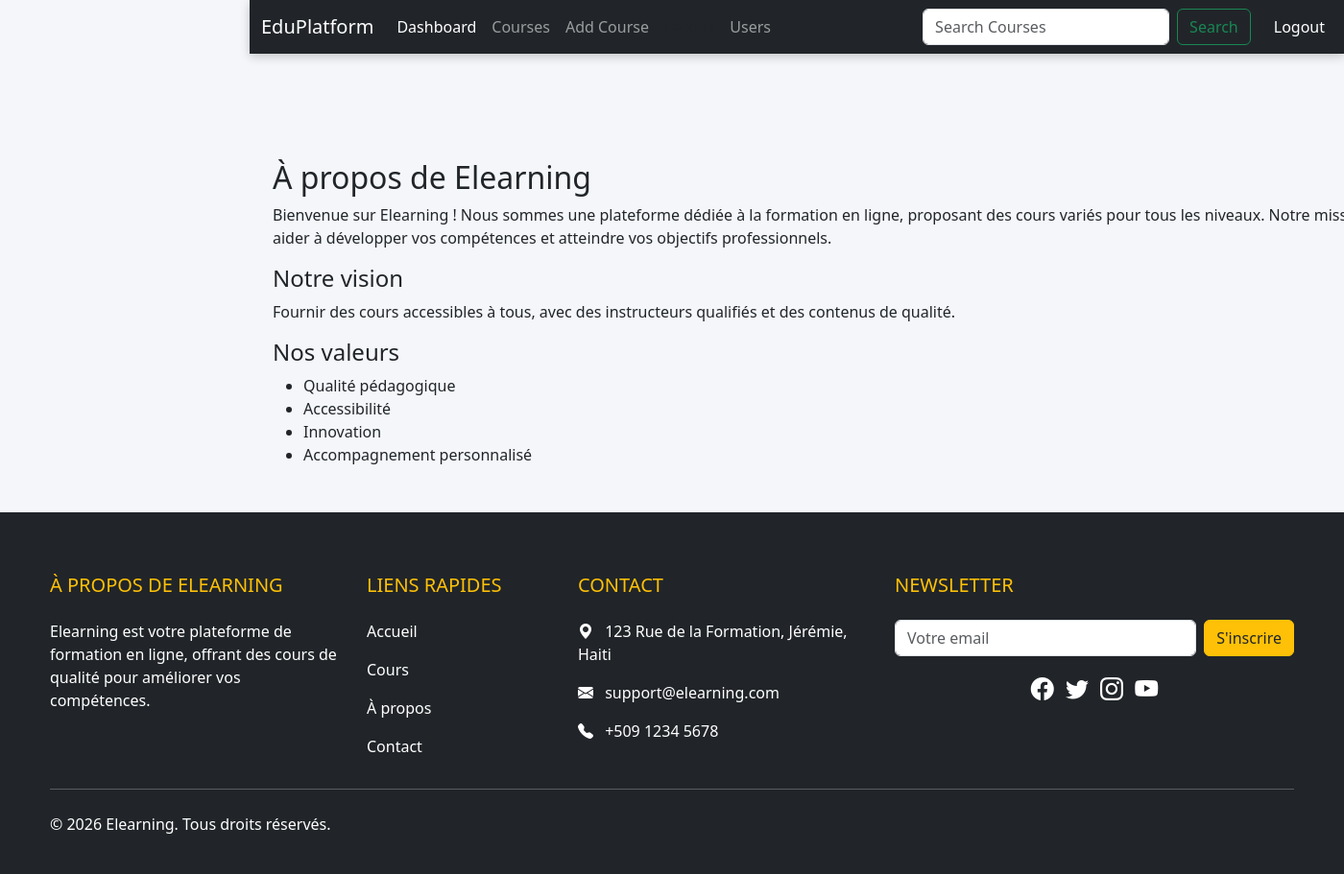
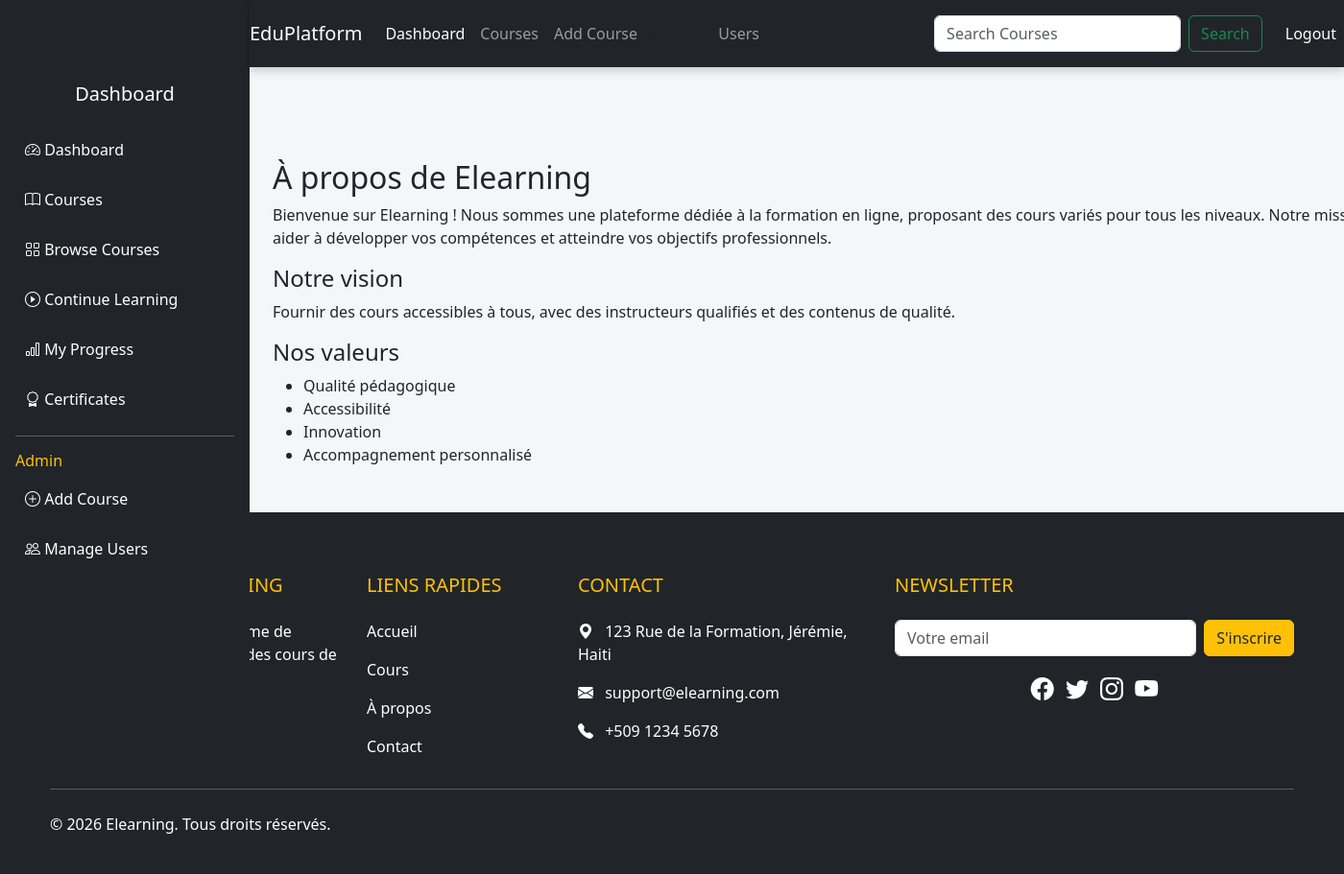
Before and after one commit to Kenley88/elearning_site, a Django app: page /about/ in a window 1400 px wide; the page is wider, and only the part inside the window is pictured. Shown: that part at 96% size. Run offline with Django 5.2, Linux system fonts and the light colour scheme; a user stored in the database is signed in.

Commit message:
Update base.html

```diff
--- a/courses/templates/base.html
+++ b/courses/templates/base.html
@@ -35,15 +35,84 @@ main { flex:1; }
     .main-content { margin-left:0; padding-top:140px; }
     nav.navbar { margin-left:0; }
 }
+
+.sidebar a{
+padding:10px;
+border-radius:6px;
+transition:0.2s;
+}
+
+.sidebar a:hover{
+background:#495057;
+}
+
+.sidebar a.active{
+background:#0d6efd;
+}
+
+
 </style>
 </head>
 
 <body>
 
+  <!-- ---------------- Sidebar Dashboard ---------------- -->
+
+<div class="sidebar bg-dark text-white position-fixed"
+     style="width:260px;height:100vh;top:0;left:0;padding-top:70px;z-index:1000;">
+
+<div class="p-3">
+
+<h5 class="text-center mb-4">Dashboard</h5>
+
+<a href="{% url 'dashboard_user' %}" class="d-block text-white mb-2 text-decoration-none">
+<i class="bi bi-speedometer2"></i> Dashboard
+</a>
+
+<a href="{% url 'courses' %}"
+class="d-block text-white mb-2 text-decoration-none
+{% if request.path == '/courses/' %}active{% endif %}">
+<i class="bi bi-book"></i> Courses
+</a>
+
+<a href="{% url 'browse_courses' %}" class="d-block text-white mb-2 text-decoration-none">
+<i class="bi bi-grid"></i> Browse Courses
+</a>
+
+<a href="{% url 'continue_learning' %}" class="d-block text-white mb-2 text-decoration-none">
+<i class="bi bi-play-circle"></i> Continue Learning
+</a>
+
+<a href="{% url 'my_progress' %}" class="d-block text-white mb-2 text-decoration-none">
+<i class="bi bi-bar-chart"></i> My Progress
+</a>
+
+<a href="{% url 'my_certificates' %}" class="d-block text-white mb-2 text-decoration-none">
+<i class="bi bi-award"></i> Certificates
+</a>
+
+<hr>
+
+{% if request.user.is_superuser %}
+
+<h6 class="text-warning">Admin</h6>
+
+<a href="{% url 'add_course' %}" class="d-block text-white mb-2 text-decoration-none">
+<i class="bi bi-plus-circle"></i> Add Course
+</a>
+
+<a href="{% url 'manage_users' %}" class="d-block text-white mb-2 text-decoration-none">
+<i class="bi bi-people"></i> Manage Users
+</a>
+
+{% endif %}
+
+</div>
+</div>
+
 <!-- ---------------- Navbar ---------------- -->
-<nav class="navbar navbar-expand-lg navbar-dark bg-dark fixed-top" style="z-index:1100; margin-left:260px;">
-  <div class="container-fluid">
-    <a class="navbar-brand" href="{% url 'dashboard_user' %}">EduPlatform</a>
+<nav class="navbar navbar-expand-lg navbar-dark bg-dark fixed-top"
+style="z-index:1100; margin-left:260px; height:70px;">    <a class="navbar-brand" href="{% url 'dashboard_user' %}">EduPlatform</a>
     <button class="navbar-toggler" type="button" data-bs-toggle="collapse" data-bs-target="#navbarNav"
       aria-controls="navbarNav" aria-expanded="false" aria-label="Toggle navigation">
       <span class="navbar-toggler-icon"></span>
```
